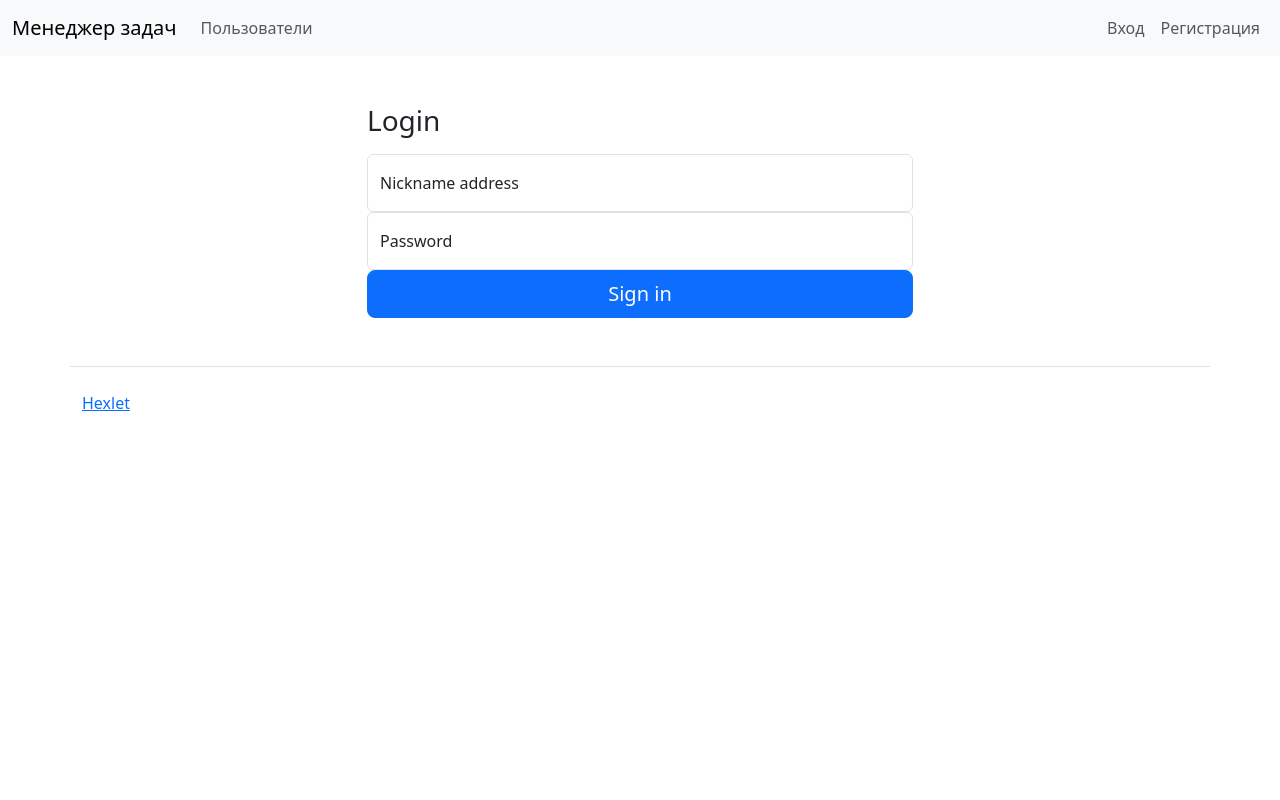
After one commit to dimaevan/python-project-lvl4, a Django app: page /login/ in a window 1280 px wide. The commit adds this page. Run offline with Django 3.2, Linux system fonts and the light colour scheme; some libraries are stand-ins or nearby versions.

Commit message:
Part 3. Add templates

```diff
--- /dev/null
+++ b/task_manager/templates/login.html
@@ -0,0 +1,33 @@
+{% extends 'base.html' %}
+
+{% block content %}
+
+<div class="container mt-5">
+    <div class="row d-flex justify-content-center">
+    <div class="col-md-6">
+    <form>
+        <h1 class="h3 mb-3 fw-normal">Login</h1>
+
+        <div class="form-floating">
+            <input type="text" class="form-control" id="floatingInput" placeholder="Nickname">
+            <label for="floatingInput">Nickname address</label>
+        </div>
+        <div class="form-floating">
+            <input type="password" class="form-control" id="floatingPassword" placeholder="Password">
+            <label for="floatingPassword">Password</label>
+        </div>
+        <!--
+        <div class="checkbox mb-3">
+            <label>
+                <input type="checkbox" value="remember-me"> Remember me
+            </label>
+        </div>
+        -->
+        <button class="w-100 btn btn-lg btn-primary" type="submit">Sign in</button>
+
+    </form>
+    </div>
+    </div>
+</div>
+
+{% endblock %}
--- a/task_manager/templates/nav.html
+++ b/task_manager/templates/nav.html
@@ -9,7 +9,7 @@
         <div class="collapse navbar-collapse" id="navbarNav">
             <ul class="navbar-nav">
                 <li class="nav-item">
-                    <a class="nav-link" aria-current="page" href="#">{% translate 'Пользователи' %}</a>
+                    <a class="nav-link" aria-current="page" href="{% url 'users' %}">{% translate 'Пользователи' %}</a>
                 </li>
             </ul>
         </div>
@@ -17,10 +17,10 @@
         <div class="collapse navbar-collapse d-flex justify-content-end">
             <ul class="navbar-nav">
                 <li class="nav-item">
-                    <a class="nav-link" aria-current="page" href="#">{% translate 'Вход' %}</a>
+                    <a class="nav-link" aria-current="page" href="{% url 'login' %}">{% translate 'Вход' %}</a>
                 </li>
                 <li class="nav-item">
-                    <a class="nav-link" aria-current="page" href="#">{% translate 'Регистрация' %}</a>
+                    <a class="nav-link" aria-current="page" href="{% url 'create_user' %}">{% translate 'Регистрация' %}</a>
                 </li>
             </ul>
         </div>
--- a/task_manager/urls.py
+++ b/task_manager/urls.py
@@ -9,6 +9,11 @@ urlpatterns = [
     path('admin/', admin.site.urls),
     path('', views.MainView.as_view(), name='main_page'),
     path('users/', views.users, name='users'),
+    path('users/create', views.registration, name='registration'),
+    path('users/<int:pk>/update/', views.update_user, name='update_user'),
+    path('users/<int:pk>/delete/', views.delete_user, name='delete_user'),
+    path('login/', views.login, name='login'),
+    path('logout/', views.logout, name='logout'),
 ]
 
 dotenv.load_dotenv('local.env')
--- a/task_manager/views.py
+++ b/task_manager/views.py
@@ -10,3 +10,23 @@ class MainView(TemplateView):
 def users(requests):
     all_users = User.objects.all()
     return render(requests, 'users.html', context={'all_users': all_users})
+
+
+def login(requests):
+    return render(requests, 'login.html')
+
+
+def logout(requests):
+    pass
+
+
+def registration(requests):
+    pass
+
+
+def delete_user(requests):
+    pass
+
+
+def update_user(requests):
+    pass
```
Also changed, not shown: task_manager/locale/en/LC_MESSAGES/django.po, 1 other file.
